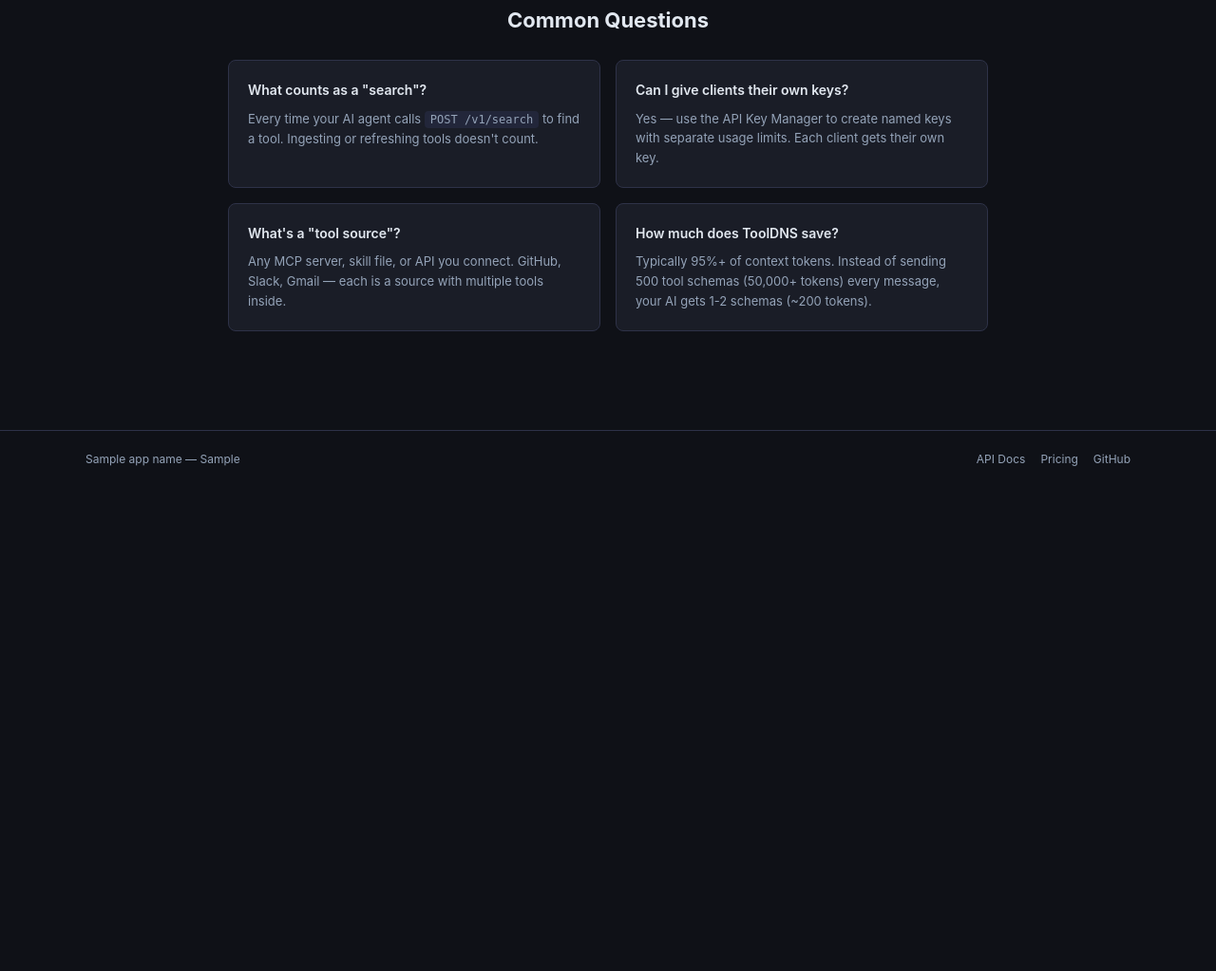
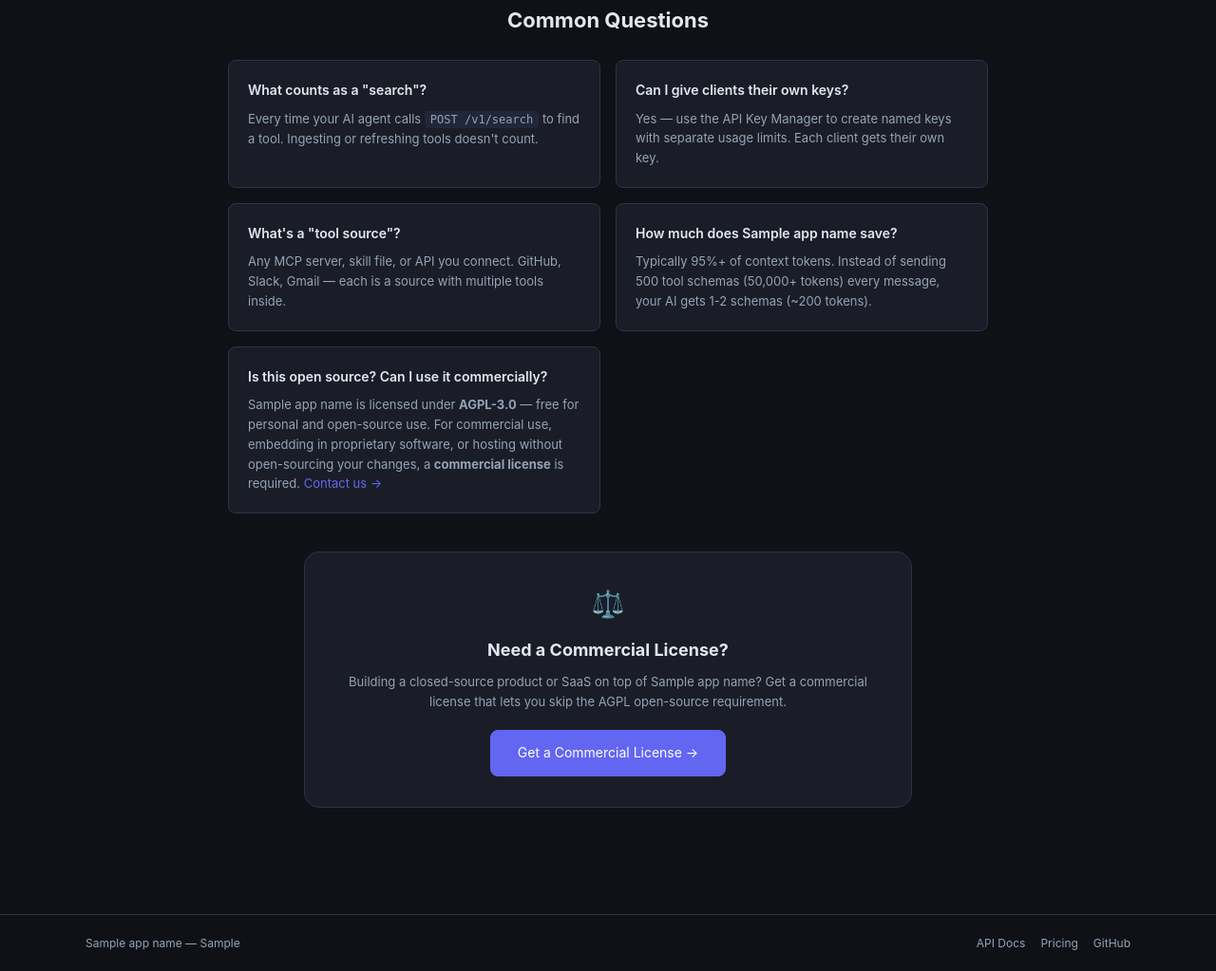
Before and after one commit to syedfahimdev/ToolsDNS, a Python web app: template tooldns/templates/pricing.html in a window 1280 px wide. Shown: the part 974-1997 px from the top of the page at 95% size. Before the commit the page ends 1465 px from the top, so only its background shows below. Run offline with Jinja, Linux system fonts and the light colour scheme; the template is opened without the code that fills it: most values are stand-ins (such as "Sample title", 1, 10 or a date in 2020).

Commit message:
license: switch MIT → AGPL-3.0 with dual commercial license option
- AGPL-3.0: anyone can self-host and fork freely; hosted services must
  open-source their modifications (prevents competitors stealing code)
- Commercial license available for proprietary/closed-source use
- Pricing page: added AGPL FAQ item + commercial license CTA section
- Dual-license model: open community + paid commercial = revenue

Co-Authored-By: Claude Sonnet 4.6 <noreply@anthropic.com>

```diff
--- a/tooldns/templates/pricing.html
+++ b/tooldns/templates/pricing.html
@@ -104,10 +104,27 @@
       <div class="faq-a">Any MCP server, skill file, or API you connect. GitHub, Slack, Gmail — each is a source with multiple tools inside.</div>
     </div>
     <div class="faq-item">
-      <div class="faq-q">How much does ToolDNS save?</div>
+      <div class="faq-q">How much does {{ app_name }} save?</div>
       <div class="faq-a">Typically 95%+ of context tokens. Instead of sending 500 tool schemas (50,000+ tokens) every message, your AI gets 1-2 schemas (~200 tokens).</div>
+    </div>
+    <div class="faq-item">
+      <div class="faq-q">Is this open source? Can I use it commercially?</div>
+      <div class="faq-a">{{ app_name }} is licensed under <strong>AGPL-3.0</strong> — free for personal and open-source use. For commercial use, embedding in proprietary software, or hosting without open-sourcing your changes, a <strong>commercial license</strong> is required. <a href="mailto:{{ contact_email }}?subject=Commercial License">Contact us →</a></div>
     </div>
   </div>
 </div>
 
+<!-- Commercial license CTA -->
+<div style="max-width:640px;margin:0 auto 48px;text-align:center;padding:32px;background:var(--surface);border:1px solid var(--border);border-radius:16px;">
+  <div style="font-size:28px;margin-bottom:12px">⚖️</div>
+  <div style="font-size:18px;font-weight:700;margin-bottom:8px">Need a Commercial License?</div>
+  <div style="color:var(--text-dim);font-size:13px;margin-bottom:20px;line-height:1.6">
+    Building a closed-source product or SaaS on top of {{ app_name }}?
+    Get a commercial license that lets you skip the AGPL open-source requirement.
+  </div>
+  <a href="mailto:{{ contact_email }}?subject=Commercial License Inquiry" class="btn btn-primary" style="font-size:14px;padding:12px 28px;">
+    Get a Commercial License →
+  </a>
+</div>
+
 {% endblock %}
```
Also changed, not shown: 1 other file.
